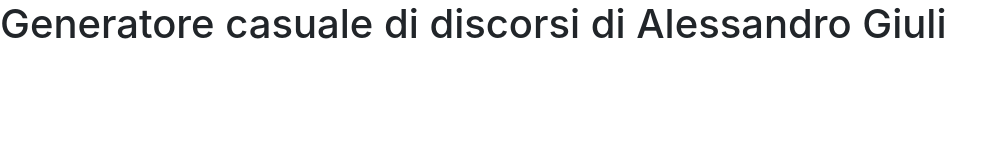
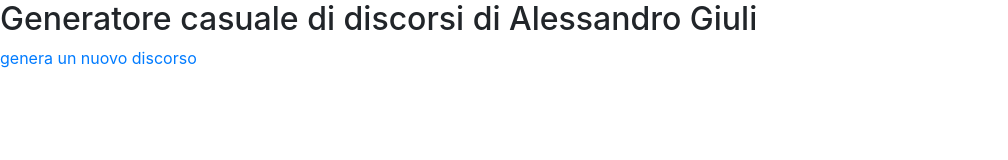
Before and after one commit to lucarupp/giuligenerator, a plain HTML site: page index.html in a window 1280 px wide. Shown: the whole page, without its empty margins (0-1008 px from the left). Drawn offline with nearby package versions, Linux system fonts and the light colour scheme.

Commit message:
Update index.html

```diff
--- a/index.html
+++ b/index.html
@@ -11,8 +11,11 @@
     <title>GIULIgenerator 1.0</title>
   </head>
   <body>
-    <h1>Generatore casuale di discorsi di Alessandro Giuli</h1>
+    <h2>Generatore casuale di discorsi di Alessandro Giuli</h2>
 
+    <h1 id="console"></h1>
+
+    <a href="https://lucarupp.github.io/giuligenerator/"> genera un nuovo discorso </a>
 
     <!-- Optional JavaScript; choose one of the two! -->
 
```
